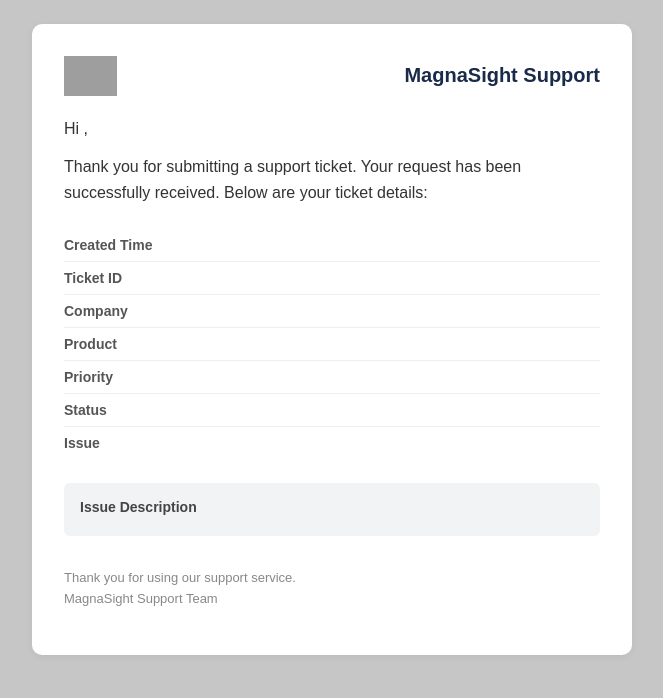
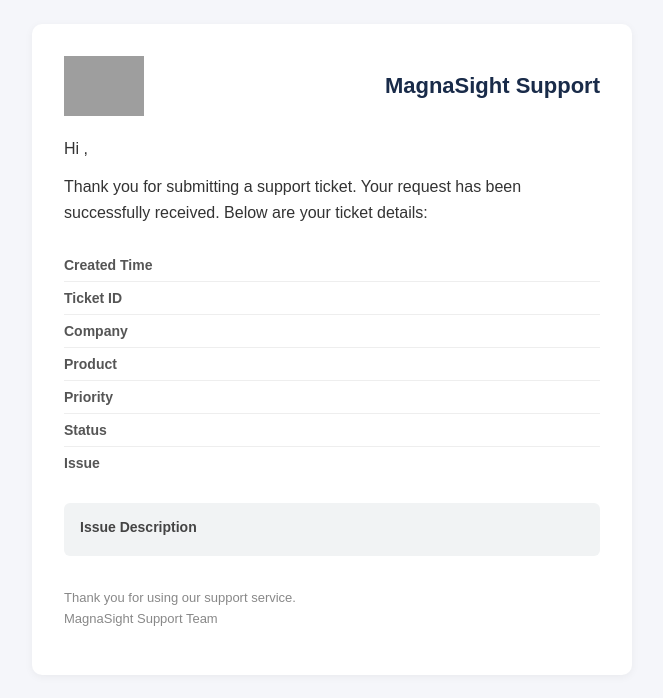
Before and after one commit to robifirmnsyah/backend-magnasight-fastapi, a Python web app: template templates/ticket_email.html in a window 1280 px wide. Shown: the top 698 px of the page, without its empty margins (308-971 px from the left). Run offline with Jinja, Linux system fonts and the light colour scheme; the template is opened without the code that fills it, so the values that code supplies are empty; grey boxes are pictures that could not be loaded.

Commit message:
feat: update ticket email template with improved background color and header styling

```diff
--- a/routes/tickets.py
+++ b/routes/tickets.py
@@ -92,7 +92,7 @@ async def send_ticket_email(to_email: str, subject: str, content: str, is_html:
     message["To"] = to_email
     message["Subject"] = subject
     if is_html:
-        message.set_content("New ticket created.")  # fallback plain text
+        message.set_content("New ticket created")  # fallback plain text
         message.add_alternative(content, subtype="html")
     else:
         message.set_content(content)
--- a/templates/ticket_email.html
+++ b/templates/ticket_email.html
@@ -12,7 +12,7 @@
       color: #333333;
     }
     body {
-      background-color: #c6c6c6; /* Light grey-blue background from user example */
+      background-color: #f5f6fa; /* Light grey-blue background from user example */
       margin: 0;
       padding: 24px; /* Padding from user example body */
       -webkit-font-smoothing: antialiased;
@@ -32,18 +32,19 @@
     .header-content {
       display: flex;
       align-items: center;
-      justify-content: space-between; /* This will push logo to left and title to right */
+      justify-content: space-between;
     }
     .header img {
-      max-height: 40px; /* Adjust as needed, original example doesn't specify */
+      max-height: 60px; /* Diperbesar */
       vertical-align: middle;
     }
     .header-title {
-      color: #192b49; /* Blue color from MagnaSight logo */
-      font-size: 20px; /* Approximating h2 style */
+      color: #192b49;
+      font-size: 22px;
       font-weight: bold;
-      margin: 0; /* Remove left margin as justify-content handles spacing */
-      text-align: right; /* Ensures text itself is right-aligned if it wraps */
+      margin: 0;
+      flex: 1;
+      text-align: right; /* Rata kanan */
     }
     .content {
       padding: 24px 32px 32px 32px; /* Padding from user example, top padding adjusted */
@@ -148,7 +149,7 @@
     }
   </style>
 </head>
-<body>
+<body style="font-family: Arial, sans-serif; background: #f5f6fa; padding: 24px;">
   <div class="container">
     <div class="header">
       <div class="header-content">
```
